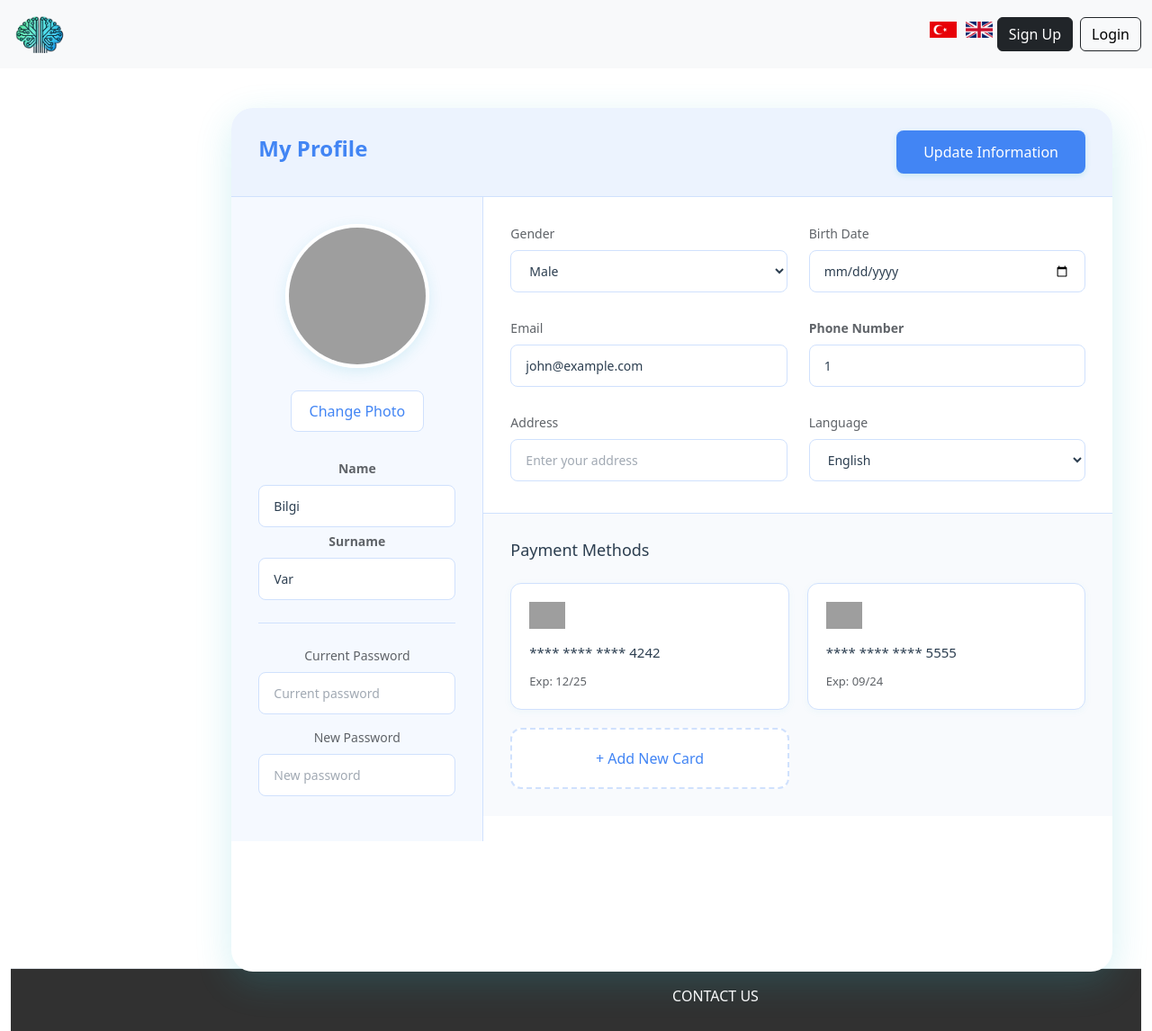
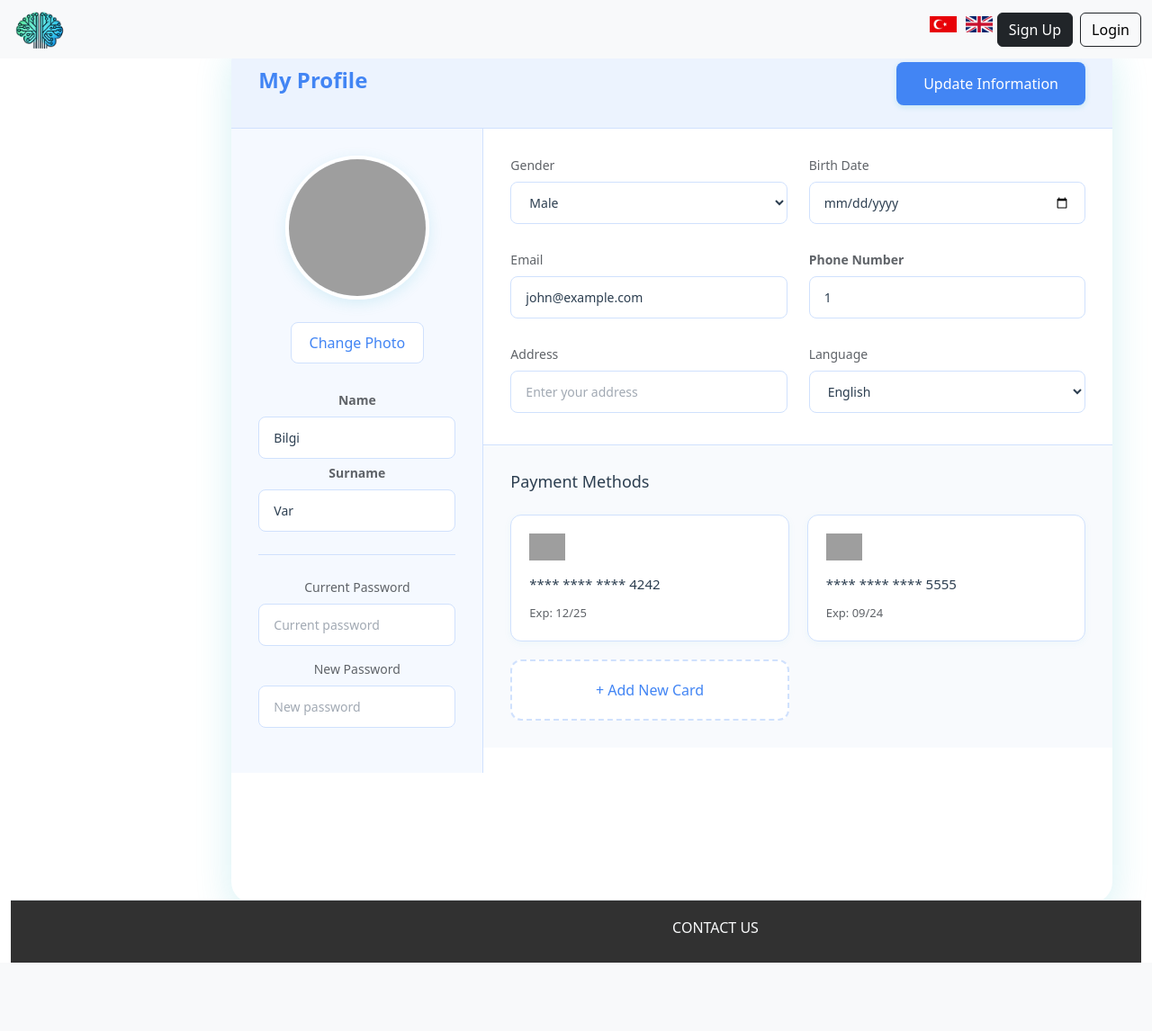
Before and after one commit to BlackFoxT/GradProject, a Flask app: template templates/profile.html in a window 1280 px wide. Shown: the whole page at 90% size. After the commit the page ends 1070 px from the top, so only its background shows below. Run offline with Flask 3, Linux system fonts and the light colour scheme; the template is opened without the code that fills it: values that come from a table or form of the project are taken from there, others are empty; grey boxes are pictures that could not be loaded.

Commit message:
Fixing navbar

```diff
--- a/static/css/profile.css
+++ b/static/css/profile.css
@@ -262,7 +262,7 @@
 }
 
 #sidebar {
-    height: 90vh;
+    height: 95vh;
     width: 250px;
     overflow-y: auto;
     position: fixed;
--- a/templates/layouts/profile_layout.html
+++ b/templates/layouts/profile_layout.html
@@ -11,7 +11,7 @@
 </head>
 
 <body>
-    <nav class="navbar navbar-expand-lg navbar-light bg-light">
+    <nav class="navbar navbar-expand-lg navbar-light d-flex bg-light" style="height: 65px; width: 100%; position: fixed; top: 0;">
         <div class="container-fluid">
             {% if current_user.is_authenticated %}
             <a class="navbar-brand" id="toggle-sidebar"><svg width="24" height="24" viewBox="0 0 24 24" fill="none"
@@ -100,8 +100,7 @@
     <div class="container-fluid" style=" height: 1000px;">
         <div class="row"  style="height: 100%;">
             {% if current_user.is_authenticated %}
-            <div id="sidebar" class="col-md-3 col-lg-2 d-md-block bg-light sidebar d-flex flex-column pt-5">
-                <br><br>
+            <div id="sidebar" class="col-md-3 col-lg-2 d-md-block bg-light sidebar d-flex flex-column pb-5" style="margin-top: 60px; padding-top: 10px; margin-bottom: 50px; padding-bottom: 50px;">
                 <h1>Chat List</h1>
                 <ul class="nav flex-column position-sticky">
                     {% if user_chats %}
@@ -126,7 +125,7 @@
         </div>
 
         <footer class="d-flex justify-content-center align-items-center border-top w-100 px-0" style="
-
+        position: relative;
         bottom: 0;
         left: 0;
         width: 100%;
```
Also changed, not shown: instance/main.db.
